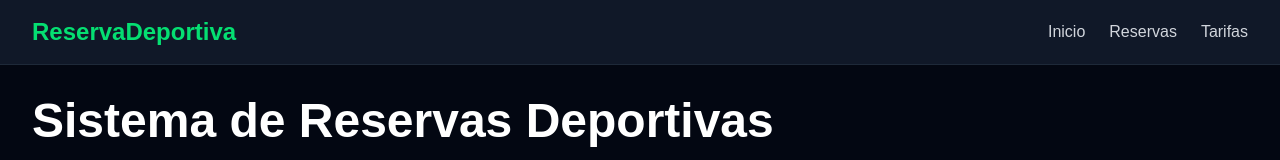
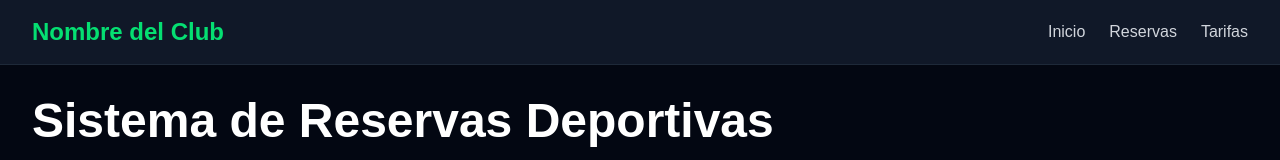
Before and after one commit to Osdanedi11/reserva-deportiva, a Next.js app: page / in a window 1280 px wide. Shown: the top 160 px of the page. Built offline with nearby package versions, Linux system fonts and the light colour scheme.

Commit message:
4rto commit, SportCards + Nombre del Club (15/5/2026)

```diff
--- a/components/Navbar.tsx
+++ b/components/Navbar.tsx
@@ -2,7 +2,7 @@ export default function Navbar() {
   return (
     <nav className="w-full bg-gray-900 border-b border-gray-800 px-8 py-4 flex justify-between items-center">
       <h1 className="text-2xl font-bold text-green-400">
-        ReservaDeportiva
+        Nombre del Club
       </h1>
 
       <div className="flex gap-6 text-gray-300">
```
